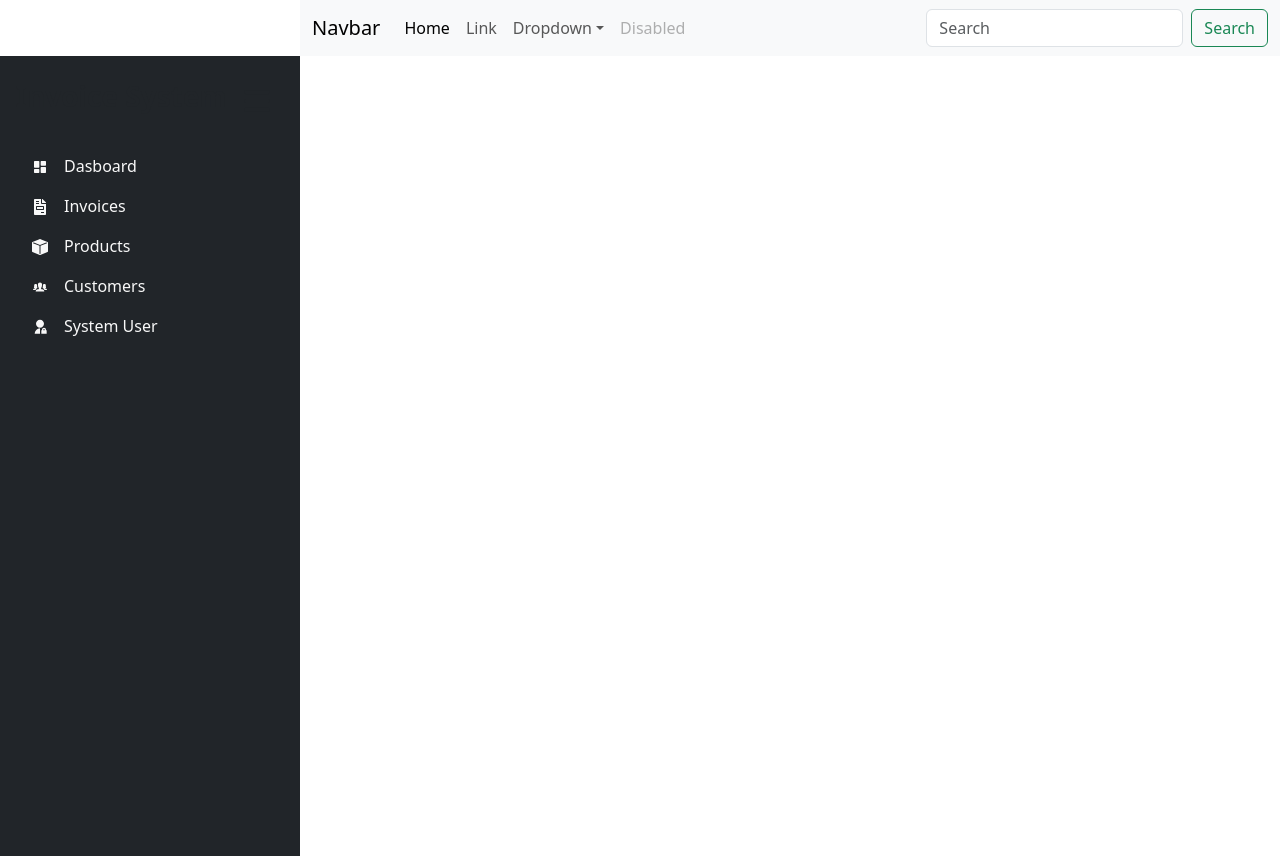
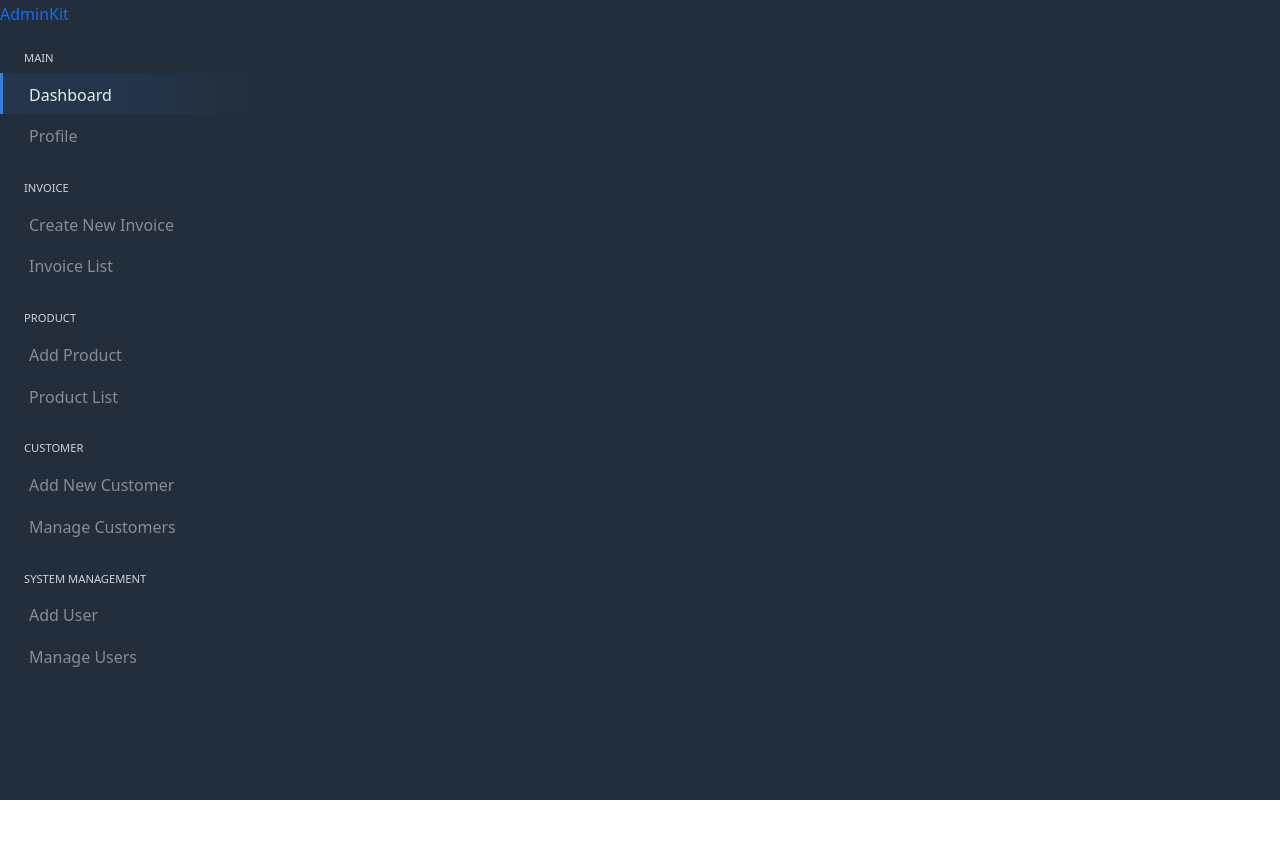
Before and after one commit to Md-Sarfaraz/billing-app, a React (Create React App) app: page /sysuser in a window 1280 px wide. After the commit the page ends 800 px from the top, so only its background shows below. Built offline with nearby package versions, Linux system fonts and the light colour scheme.

Commit message:
setting up sidebar

```diff
--- a/src/App.css
+++ b/src/App.css
@@ -1,9 +1,73 @@
-*{
+* {
   border: 0px;
   padding: 0px;
   box-sizing: border-box;
+  text-decoration: none;
+  list-style: none;
 }
+
+::-webkit-scrollbar{
+
+  width: 8px;
+}
+
+::-webkit-scrollbar-thumb{
+  background-color: #4d6785;
+  border-radius: 8px;
+}
+
 
 .App {
   position: relative;
+  align-items: stretch;
+  background: #222e3c;
+  display: flex;
+  width: 100%;
 }
+
+.sidebar .sidebar-contenet {
+  background: #222e3c;
+  transition: margin-left .35s ease-in-out, left .35s ease-in-out, margin-right .35s ease-in-out, right .35s ease-in-out;
+}
+
+.sidebar {
+  height: 100vh;
+  direction: ltr;
+  max-width: 260px;
+  min-width: 260px;
+}
+
+.sidebar-nav {
+  flex-grow: 1;
+  list-style: none;
+  margin-bottom: 0;
+  padding-left: 0;
+}
+
+.sidebar-header {
+  background: transparent;
+  color: #ced4da;
+  font-size: .70rem;
+  padding: 1.5rem 1.5rem 0.375rem;
+}
+
+.sidebar-item.active .sidebar-link:hover,
+.sidebar-item.active>.sidebar-link {
+  background: linear-gradient(90deg, rgba(59, 125, 221, .1), rgba(59, 125, 221, .088) 50%, transparent);
+  border-left-color: #3b7ddd;
+  color: #e9ecef;
+}
+
+.sidebar-link,
+a.sidebar-link {
+  background: #222e3c;
+  border-left: 3px solid transparent;
+  color: rgba(233, 236, 239, .5);
+  cursor: pointer;
+  display: block;
+  font-weight: 400;
+  padding: 0.5rem 1.625rem;
+  position: relative;
+  text-decoration: none;
+  transition: background .1s ease-in-out;
+}
--- a/src/App.js
+++ b/src/App.js
@@ -11,14 +11,14 @@ import Navbar from './components/Navbar';
 function App() {
   return (
     <div className="App">
-      <Navbar />
-      <Sidebar>
+      <Sidebar/>
         <Routes>
           <Route path="/" element={<Dashboard />} />
           <Route path="/products" element={<Products />} />
           <Route path="/customers" element={<Customers />} />
         </Routes>
-      </Sidebar>
+
+      {/* <Navbar /> */}
     </div>
   );
 }
--- a/src/components/Navbar.jsx
+++ b/src/components/Navbar.jsx
@@ -2,7 +2,7 @@ import React from 'react'
 
 const Navbar = () => {
     return (
-        <nav className="navbar navbar-expand-lg bg-light" style={{marginLeft : "300px"}}>
+        <nav className="navbar navbar-expand-lg bg-light z-index-1" style={{marginLeft : "300px"}}>
             <div className="container-fluid">
                 <a className="navbar-brand" href="/#">Navbar</a>
                 <button className="navbar-toggler" type="button" data-bs-toggle="collapse" data-bs-target="#navbarSupportedContent" aria-controls="navbarSupportedContent" aria-expanded="false" aria-label="Toggle navigation">
--- a/src/components/Sidebar.jsx
+++ b/src/components/Sidebar.jsx
@@ -9,7 +9,7 @@ import { IoIosPeople } from 'react-icons/io'
 import { RiAdminFill } from 'react-icons/ri'
 
 
-const Sidebar = ({ children }) => {
+const Sidebar = () => {
     const [IsOpen, setIsOpen] = useState(true)
     const toggle = () => { setIsOpen(!IsOpen); console.log("Clock") }
 
@@ -40,34 +40,111 @@ const Sidebar = ({ children }) => {
     ]
 
 
-    return (
-        <div className="d-flex">
-            <div className="bg-dark vh-100" style={{ width: IsOpen ? "300px" : "50px" }}>
-                <div className="d-flex align-items-center px-3 py-4">
-                    <h1 className={(IsOpen ? "" : "") + "fs-3 fw-bold "}>Invoice System</h1>
-                    <div className="d-flex fs-3 ms-3 ">
-                        <FaBars onClick={toggle} className='' />
+    return (<nav id="sidebar" className="sidebar">
+        <div className="simplebar-content-wrapper"
+            tabindex="0" role="region" aria-label="scrollable content"
+            style={{ height: "100%", overflow: "hidden scroll" }}>
+            <a className="sidebar-brand" href="index.html">
+                <span className="align-middle">AdminKit</span>
+            </a>
+            <div className="simplebar-content d-flex" style={{ padding: 0 }}>
+
+                <ul className="sidebar-nav">
+                    <li className="sidebar-header">
+                        MAIN
+                    </li>
+                    <li className="sidebar-item active">
+                        <a className="sidebar-link" href="index.html">
+                            <span className="align-middle">Dashboard</span>
+                        </a>
+                    </li>
+                    <li className="sidebar-item">
+                        <a className="sidebar-link" href="pages-profile.html">
+                            <span className="align-middle">Profile</span>
+                        </a>
+                    </li>
+                    <li className="sidebar-header">
+                        INVOICE
+                    </li>
+
+                    <li className="sidebar-item">
+                        <a className="sidebar-link" href="ui-buttons.html">
+                            <span className="align-middle">Create New Invoice</span>
+                        </a>
+                    </li>
+
+                    <li className="sidebar-item">
+                        <a className="sidebar-link" href="ui-forms.html">
+                            <span className="align-middle">Invoice List</span>
+                        </a>
+                    </li>
+                    <li className="sidebar-header">
+                        PRODUCT
+                    </li>
+
+                    <li className="sidebar-item">
+                        <a className="sidebar-link" href="charts-chartjs.html">
+                            <span className="align-middle">Add Product</span>
+                        </a>
+                    </li>
+
+                    <li className="sidebar-item">
+                        <a className="sidebar-link" href="maps-google.html">
+                            <span className="align-middle">Product List</span>
+                        </a>
+                    </li>
+                    <li className="sidebar-header">
+                        CUSTOMER
+                    </li>
+
+                    <li className="sidebar-item">
+                        <a className="sidebar-link" href="charts-chartjs.html">
+                            <span className="align-middle">Add New Customer</span>
+                        </a>
+                    </li>
+
+                    <li className="sidebar-item">
+                        <a className="sidebar-link" href="maps-google.html">
+                            <span className="align-middle">Manage Customers</span>
+                        </a>
+                    </li>
+                    <li className="sidebar-header">
+                        SYSTEM MANAGEMENT
+                    </li>
+
+                    <li className="sidebar-item">
+                        <a className="sidebar-link" href="charts-chartjs.html">
+                            <span className="align-middle">Add User</span>
+                        </a>
+                    </li>
+
+                    <li className="sidebar-item">
+                        <a className="sidebar-link" href="maps-google.html">
+                            <span className="align-middle">Manage Users</span>
+                        </a>
+                    </li>
+                </ul>
+
+                <div className="sidebar-bottom">
+                    <div className="sidebar-bottom-content">
+
                     </div>
                 </div>
-                {
-                    // d-flex text-decoration-none px-3 py-2 gap-3
-                    menuItem.map((item, index) => {
-                        return (<div className='sidebar-item px-3 px-1' key={index}>
-                            <Link to={item.path} className='d-flex fs-6 text-decoration-none px-3 py-2 gap-3 '                            >
-                                <div className="icon">{item.icon}</div>
-                                <div className="link-text">{item.name}</div>
-
-                            </Link>
-                        </div>)
-                    })
-                }
 
             </div>
+            {/* Scroll */}
+            {/* <div class="simplebar-track simplebar-horizontal" style={{visibility: "hidden"}}>
+                <div class="simplebar-scrollbar" style={{width: 0, display: "none"}}>
+                </div>
+            </div>
+            <div class="simplebar-track simplebar-vertical" style={{visibility: "visible"}}>
+                <div class="simplebar-scrollbar" style={{height: "408px", transform: "translate3d(0px, 0px, 0px)", display: "block"}}>
+                </div>
+            </div> */}
+            {/* Scroll */}
+        </div>
 
-            <main className="p-1">
-                {children}
-            </main>
-        </div>
+    </nav>
     )
 }
 
--- a/src/components/sidebar.css
+++ b/src/components/sidebar.css
@@ -3,18 +3,3 @@
     padding: 0;
     text-decoration: none;
 }
-
-.main {
-    width: 100%;
-    padding: 32px;
-}
-.sidebar-item a{
-    color: rgb(248, 248, 248);
-    background-color: #212529;
-
-}
-.sidebar-item a:hover{
-    border-radius: 8px;
-    background-color: #46698b;
-    transition: all 0.3s;
-}
```
Also changed, not shown: .gitpod.yml (added).
